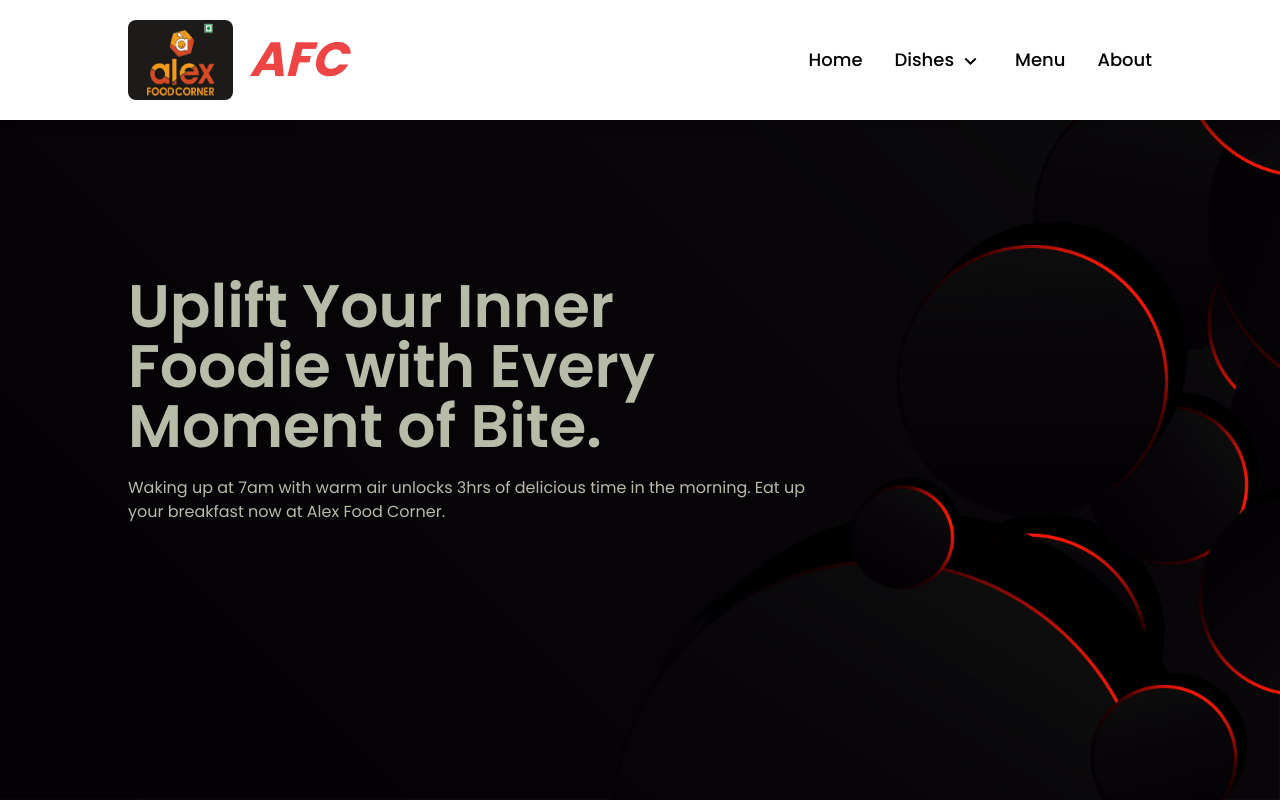
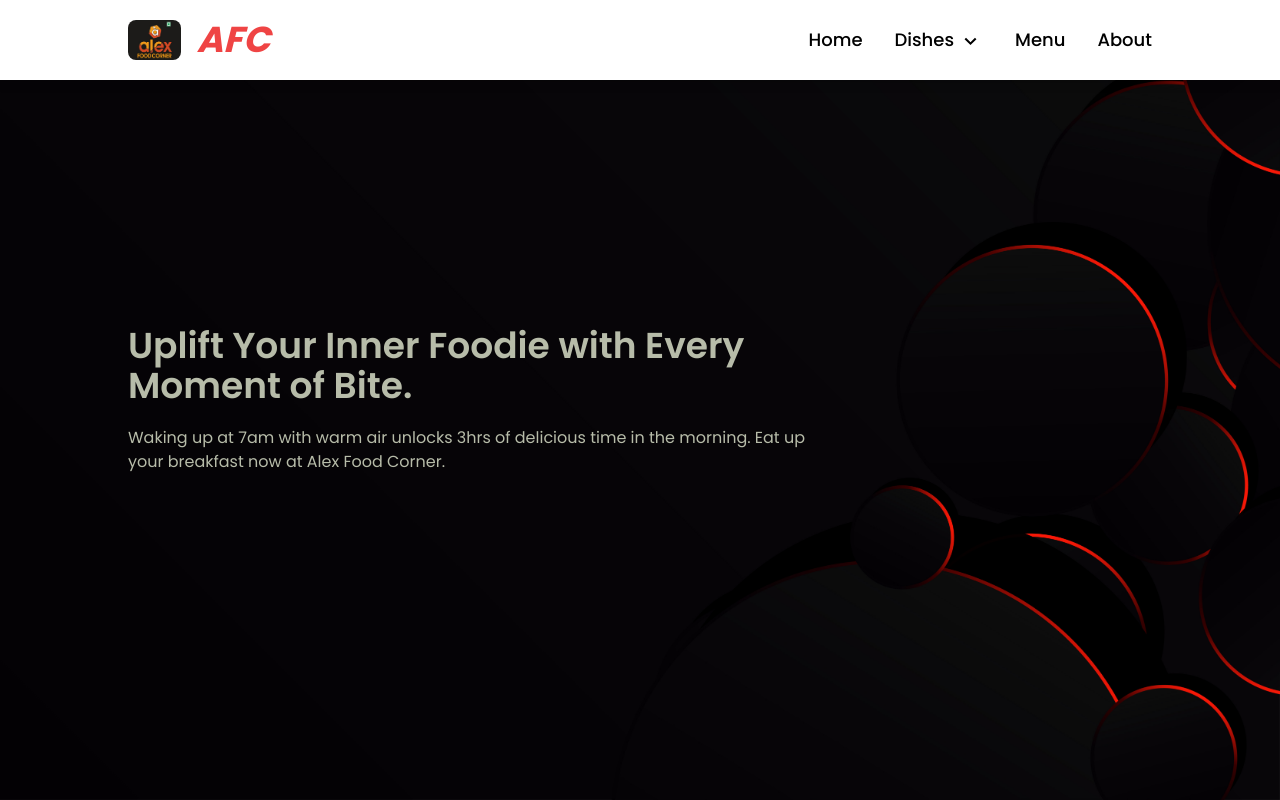
Before and after one commit to vimal-tech-starter/alex-food-corner-test, a React (Vite) app: page / in a window 1280 px wide. Built offline with nearby package versions, Linux system fonts and the light colour scheme.

Commit message:
Favicon added and nav customization done
Signed-off-by: vimal-tech-starter <varnam2311@gmail.com>

```diff
--- a/src/components/Home.jsx
+++ b/src/components/Home.jsx
@@ -4,7 +4,7 @@ const Home = () => {
     return (
         <div className=" min-h-screen flex flex-row justify-between items-center lg:px-32 px-5 bg-[url('./assets/img/hero.jpg')] bg-cover bg-no-repeat ">
             <div className=" w-full lg:w-2/3 space-y-5">
-                <h1 className=" text-backgroundColor font-semibold text-6xl">
+                <h1 className=" text-backgroundColor font-semibold text-4xl">
                     Uplift Your Inner Foodie with Every Moment of Bite.
                 </h1>
                 <p className=" text-backgroundColor">
--- a/src/components/Navbar.jsx
+++ b/src/components/Navbar.jsx
@@ -19,12 +19,12 @@ const Navbar = () => {
 
     return (
         <div className=" fixed w-full">
-            <di>
+            <div>
                 <div className=" flex flex-row justify-between p-5 md:px-32 px-5 bg-white shadow-[0_3px_10px_rgb(0,0,0,0.2)]">
                     <div className=" flex flex-row items-center space-x-4 cursor-pointer" >
 
-                        <img src={logo} alt="Alex Food Corner Logo" className="h-20 w-auto rounded-lg" />
-                        <h1 className=" text-5xl font-bold text-red-500 mix-blend-multiply italic">AFC</h1>
+                        <img src={logo} alt="Alex Food Corner Logo" className="h-10 w-auto rounded-lg" />
+                        <h1 className=" text-4xl font-bold text-red-500 mix-blend-multiply italic">AFC</h1>
 
                     </div>
                     <nav className="hidden md:flex flex-row items-center text-lg font-medium gap-8">
@@ -139,7 +139,7 @@ const Navbar = () => {
                         className='hover:text-brightColor transition-all cursor-pointer'>About
                     </Link>
                 </div>
-            </di>
+            </div>
         </div>
     )
 }
```
Also changed, not shown: 4 other files (tests, documents, lock files or other folders).
